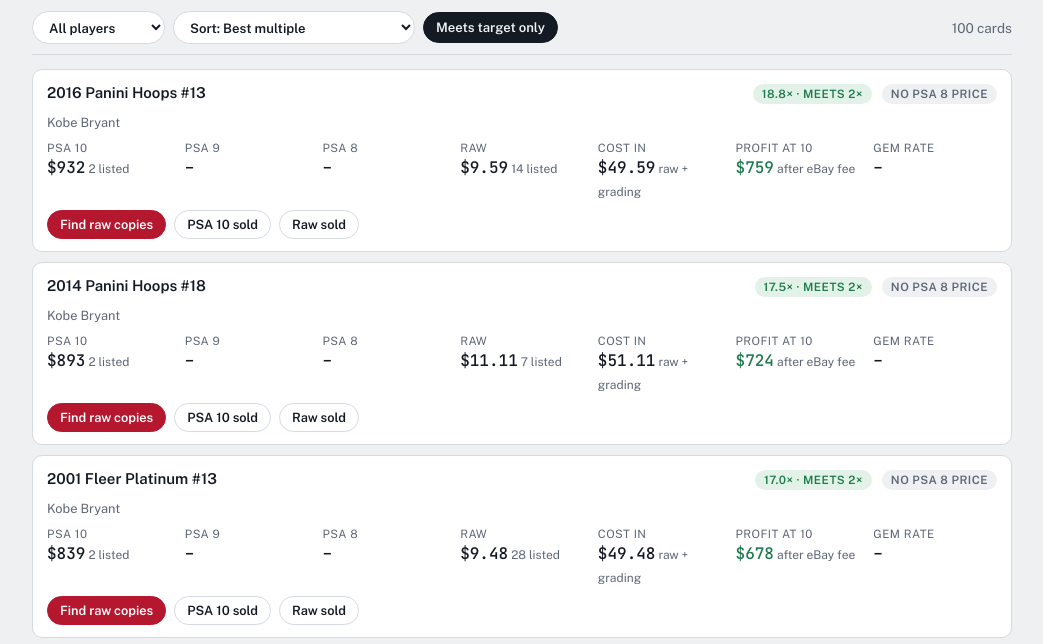
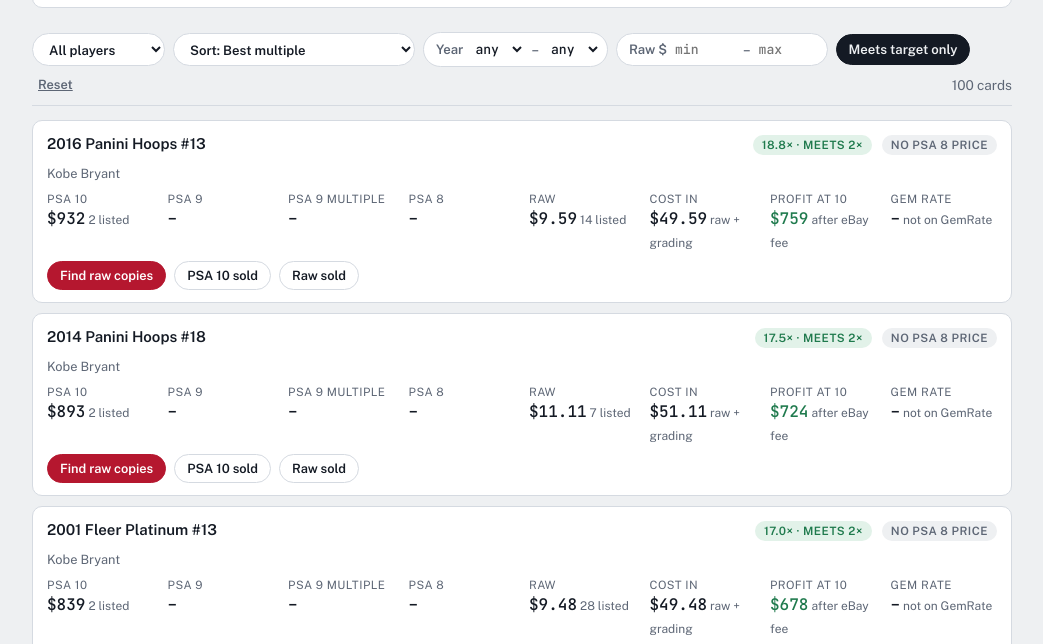
Before and after one commit to gbenton6432/card-scout, a plain HTML site: page site/screener.html in a window 1280 px wide. Shown: the part 143-787 px from the top of the page, without its empty margins (118-1161 px from the left). Drawn offline with nearby package versions, Linux system fonts and the light colour scheme.

Commit message:
Grade Screener: PSA 9 multiple, gem rate (card, else set), year and raw price filters
Co-Authored-By: Claude Opus 5.5 <noreply@anthropic.com>
Claude-Session: https://claude.ai/code/session_014L7Fptg2tgKqKYg5TTXyqa

```diff
--- a/site/screener.html
+++ b/site/screener.html
@@ -39,6 +39,13 @@ select, .chip { font: 600 .82rem var(--f-body); color: var(--ink); background: v
   border-radius: 999px; padding: 7px 12px; cursor: pointer; max-width: 100% }
 .chip[aria-pressed="true"] { background: var(--ink); color: var(--bg); border-color: var(--ink) }
 .count { color: var(--muted); font-size: .85rem; margin-left: auto }
+.range { display: inline-flex; align-items: center; gap: 6px; font: 600 .82rem var(--f-body); color: var(--muted);
+  background: var(--panel); border: 1px solid var(--line); border-radius: 999px; padding: 4px 6px 4px 12px }
+.range input, .range select { font: 500 .82rem var(--f-data); color: var(--ink); background: transparent; border: 0;
+  width: 64px; padding: 3px 2px; border-radius: 6px }
+.range select { width: auto; padding-right: 2px }
+.range input:focus-visible, .range select:focus-visible { outline: 2px solid var(--accent) }
+.reset { font: 600 .8rem var(--f-body); color: var(--muted); background: none; border: 0; cursor: pointer; text-decoration: underline }
 .list { display: grid; gap: 10px }
 .row { background: var(--panel); border: 1px solid var(--line); border-radius: 10px; padding: 12px 14px; display: grid; gap: 8px }
 .top { display: flex; flex-wrap: wrap; align-items: baseline; gap: 6px 10px }
@@ -74,8 +81,14 @@ select, .chip { font: 600 .82rem var(--f-body); color: var(--ink); background: v
       <option value="ev">Sort: Expected profit (gem rate)</option>
       <option value="p10">Sort: PSA 10 price</option>
       <option value="liq">Sort: Most PSA 10s listed</option>
+      <option value="mult9">Sort: Best PSA 9 multiple</option>
+      <option value="gem">Sort: Highest gem rate</option>
+      <option value="raw">Sort: Raw price, low to high</option>
     </select>
+    <label class="range">Year <select id="f-y1" aria-label="From year"></select>–<select id="f-y2" aria-label="To year"></select></label>
+    <label class="range">Raw $ <input id="f-r1" type="number" inputmode="decimal" min="0" placeholder="min" aria-label="Raw price min">–<input id="f-r2" type="number" inputmode="decimal" min="0" placeholder="max" aria-label="Raw price max"></label>
     <button class="chip" id="f-pass" aria-pressed="true">Meets target only</button>
+    <button class="reset" id="f-reset">Reset</button>
     <span class="count" id="count"></span>
   </div>
   <div class="list" id="list"></div>
@@ -84,13 +97,15 @@ select, .chip { font: 600 .82rem var(--f-body); color: var(--ink); background: v
 const $ = s => document.querySelector(s);
 const money = v => v == null ? "–" : "$" + (v >= 100 ? Math.round(v).toLocaleString() : v.toFixed(2));
 const esc = s => String(s ?? "").replace(/[&<>"]/g, c => ({ "&": "&amp;", "<": "&lt;", ">": "&gt;", '"': "&quot;" })[c]);
-const st = { player: "", sort: "mult", pass: true };
+const DEFAULTS = { player: "", sort: "mult", pass: true, y1: "", y2: "", r1: "", r2: "" };
+const st = { ...DEFAULTS };
 try { Object.assign(st, JSON.parse(localStorage.getItem("gs-filters") || "{}")) } catch (e) {}
 let data = null;
 
 function cell(label, value, extra = "", hl = false, tip = "") {
   return `<div class="cell${hl ? " hl" : ""}"${tip ? ` title="${esc(tip)}"` : ""}><small>${label}</small><b>${value}</b>${extra ? `<i>${extra}</i>` : ""}</div>`;
 }
+const m9 = r => r.mult9 ?? (r.p9 != null && r.cost ? Math.round(r.p9 / r.cost * 100) / 100 : null);
 function row(r, p, s) {
   const t = s.target_multiple;
   const multPill = `<span class="pill ${r.pass ? "good" : r.mult >= t * 0.75 ? "warn" : ""}" title="PSA 10 price ÷ (raw + $${s.grading_cost} grading)">${r.mult.toFixed(1)}× ${r.pass ? "· meets " + t + "×" : ""}</span>`;
@@ -101,11 +116,14 @@ function row(r, p, s) {
     <div class="grid">
       ${cell("PSA 10", money(r.p10), `${r.n10} listed`)}
       ${cell("PSA 9", money(r.p9), r.n9 ? `${r.n9} listed` : "")}
+      ${cell("PSA 9 multiple", m9(r) == null ? "–" : m9(r).toFixed(1) + "×", "", m9(r) != null && m9(r) >= 1, "PSA 9 price ÷ (raw + grading): 1× or more means a 9 still covers your cost")}
       ${p.psa8 ? cell("PSA 8", money(r.p8), r.n8 ? `${r.n8} listed` : "") : ""}
       ${cell("Raw", money(r.raw), `${r.nraw} listed`)}
       ${cell("Cost in", money(r.cost), "raw + grading", false, "What you'd have in the card: raw price + grading")}
       ${cell("Profit at 10", money(r.profit10), "after eBay fee", r.profit10 > 0, "PSA 10 price after eBay's fee, minus raw + grading")}
-      ${cell("Gem rate", r.gem == null ? "–" : r.gem + "%", r.graded ? `${r.graded.toLocaleString()} graded` : "")}
+      ${cell("Gem rate", r.gem == null ? "–" : r.gem + "%",
+        r.gem == null ? "not on GemRate" : r.gem_src === "set" ? "whole set" : (r.graded ? `this card · ${r.graded.toLocaleString()} graded` : "this card"),
+        false, r.gem_src === "set" ? "GemRate's PSA 10 rate for the whole set; this exact card isn't in the data yet" : "Share of this exact card graded by PSA that got a 10 (GemRate)")}
       ${r.ev_profit != null ? cell("Expected profit", money(r.ev_profit), "with gem rate", r.ev_profit > 0, "Gem rate × PSA 10 + the rest × PSA 9, after eBay's fee, minus raw + grading") : ""}
     </div>
     <div class="links">
@@ -118,12 +136,18 @@ function row(r, p, s) {
 function render() {
   try { localStorage.setItem("gs-filters", JSON.stringify(st)) } catch (e) {}
   $("#f-player").value = st.player; $("#f-sort").value = st.sort; $("#f-pass").setAttribute("aria-pressed", st.pass);
+  $("#f-y1").value = st.y1; $("#f-y2").value = st.y2;
+  if (document.activeElement !== $("#f-r1")) $("#f-r1").value = st.r1;
+  if (document.activeElement !== $("#f-r2")) $("#f-r2").value = st.r2;
   if (!data) return;
   const s = data.settings, players = Object.values(data.players);
   let rows = [];
   for (const p of players) if (!st.player || p.name === st.player) for (const r of p.cards) rows.push([r, p]);
   if (st.pass) rows = rows.filter(([r]) => r.pass);
-  const by = { mult: r => -r.mult, profit: r => -r.profit10, ev: r => r.ev_profit == null ? 1e9 : -r.ev_profit, p10: r => -r.p10, liq: r => -r.n10 };
+  const y1 = +st.y1 || 0, y2 = +st.y2 || 9999, r1 = parseFloat(st.r1), r2 = parseFloat(st.r2);
+  rows = rows.filter(([r]) => +r.year >= y1 && +r.year <= y2 && (isNaN(r1) || r.raw >= r1) && (isNaN(r2) || r.raw <= r2));
+  const by = { mult: r => -r.mult, profit: r => -r.profit10, ev: r => r.ev_profit == null ? 1e9 : -r.ev_profit, p10: r => -r.p10,
+    liq: r => -r.n10, mult9: r => m9(r) == null ? 1e9 : -m9(r), gem: r => r.gem == null ? 1e9 : -r.gem, raw: r => r.raw };
   rows.sort((a, b) => by[st.sort](a[0]) - by[st.sort](b[0]));
   $("#count").textContent = `${rows.length} card${rows.length === 1 ? "" : "s"}`;
   $("#list").innerHTML = rows.length ? rows.map(([r, p]) => row(r, p, s)).join("")
@@ -134,12 +158,19 @@ fetch("screener/data.json", { cache: "no-store" }).then(r => r.json()).then(d =>
   $("#updated").textContent = "Updated " + new Date(d.updated).toLocaleString();
   $("#how").innerHTML = `Cards whose PSA 10s go for <b>${money(s.psa10_min)}–${money(s.psa10_max)}</b>, top ${s.max_cards || 50} per player.
     <b>Meets target</b> = PSA 10 ≥ ${s.target_multiple}× (raw + $${s.grading_cost} grading). Prices: ${esc(s.price_source)},
-    until sold prices are connected. Gem rate and expected profit show where GemRate has the exact card.`;
+    until sold prices are connected. Gem rate is for the exact card when GemRate has it, otherwise the whole set (marked); expected profit uses it. PSA 9 multiple of 1× or more means a 9 still covers raw + grading.`;
   for (const p of Object.values(d.players).sort((a, b) => a.name.localeCompare(b.name)))
     $("#f-player").insertAdjacentHTML("beforeend", `<option>${esc(p.name)}</option>`);
+  const years = [...new Set(Object.values(d.players).flatMap(p => p.cards.map(c => +c.year)))].sort((a, b) => a - b);
+  $("#f-y1").innerHTML = `<option value="">any</option>` + years.map(y => `<option>${y}</option>`).join("");
+  $("#f-y2").innerHTML = `<option value="">any</option>` + years.map(y => `<option>${y}</option>`).join("");
   render();
 }).catch(() => { $("#list").innerHTML = `<div class="empty">No screener results yet.</div>` });
 $("#f-player").onchange = e => { st.player = e.target.value; render() };
 $("#f-sort").onchange = e => { st.sort = e.target.value; render() };
 $("#f-pass").onclick = () => { st.pass = !st.pass; render() };
+$("#f-y1").onchange = e => { st.y1 = e.target.value; render() };
+$("#f-y2").onchange = e => { st.y2 = e.target.value; render() };
+let t; for (const k of ["r1", "r2"]) $("#f-" + k).oninput = e => { st[k] = e.target.value.trim(); clearTimeout(t); t = setTimeout(render, 300) };
+$("#f-reset").onclick = () => { Object.assign(st, DEFAULTS); render() };
 </script>
```
Also changed, not shown: 1 other file.
